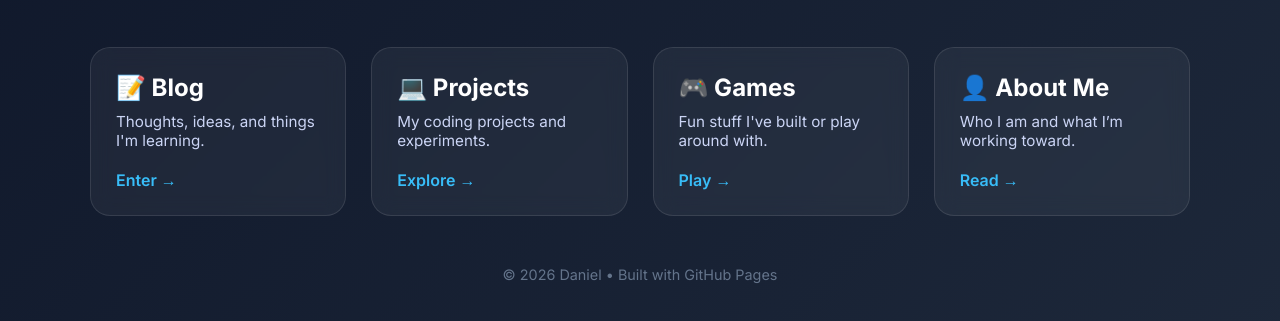
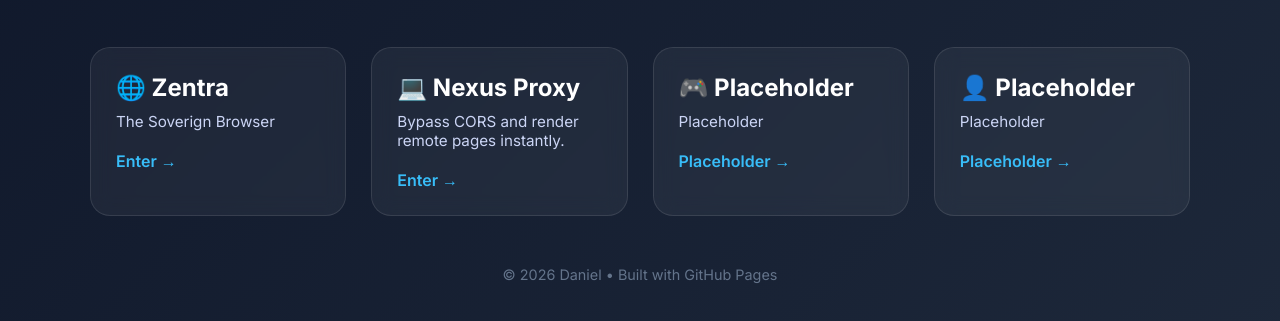
Before and after one commit to danielli0119/danielli0119.github.io, a plain HTML site: page index.html in a window 1280 px wide. Shown: the part 305-626 px from the top of the page. Drawn offline with Linux system fonts and the light colour scheme.

Commit message:
Update index.html with new card sections

```diff
--- a/index.html
+++ b/index.html
@@ -116,28 +116,28 @@
 
     <div class="grid">
 
-      <div class="card" onclick="location.href='/blog'">
-        <h2>📝 Blog</h2>
-        <p>Thoughts, ideas, and things I'm learning.</p>
+      <div class="card" onclick="location.href='/zentra'">
+        <h2>🌐 Zentra</h2>
+        <p>The Soverign Browser</p>
         <a href="/blog">Enter →</a>
       </div>
 
-      <div class="card" onclick="location.href='/projects'">
-        <h2>💻 Projects</h2>
-        <p>My coding projects and experiments.</p>
-        <a href="/projects">Explore →</a>
+      <div class="card" onclick="location.href='/nexus'">
+        <h2>💻 Nexus Proxy</h2>
+        <p>Bypass CORS and render remote pages instantly.</p>
+        <a href="/projects">Enter →</a>
       </div>
 
-      <div class="card" onclick="location.href='/games'">
-        <h2>🎮 Games</h2>
-        <p>Fun stuff I've built or play around with.</p>
-        <a href="/games">Play →</a>
+      <div class="card" onclick="location.href='/'">
+        <h2>🎮 Placeholder</h2>
+        <p>Placeholder</p>
+        <a href="/games">Placeholder →</a>
       </div>
 
-      <div class="card" onclick="location.href='/about'">
-        <h2>👤 About Me</h2>
-        <p>Who I am and what I’m working toward.</p>
-        <a href="/about">Read →</a>
+      <div class="card" onclick="location.href='/'">
+        <h2>👤 Placeholder</h2>
+        <p>Placeholder</p>
+        <a href="/about">Placeholder →</a>
       </div>
 
     </div>
```
